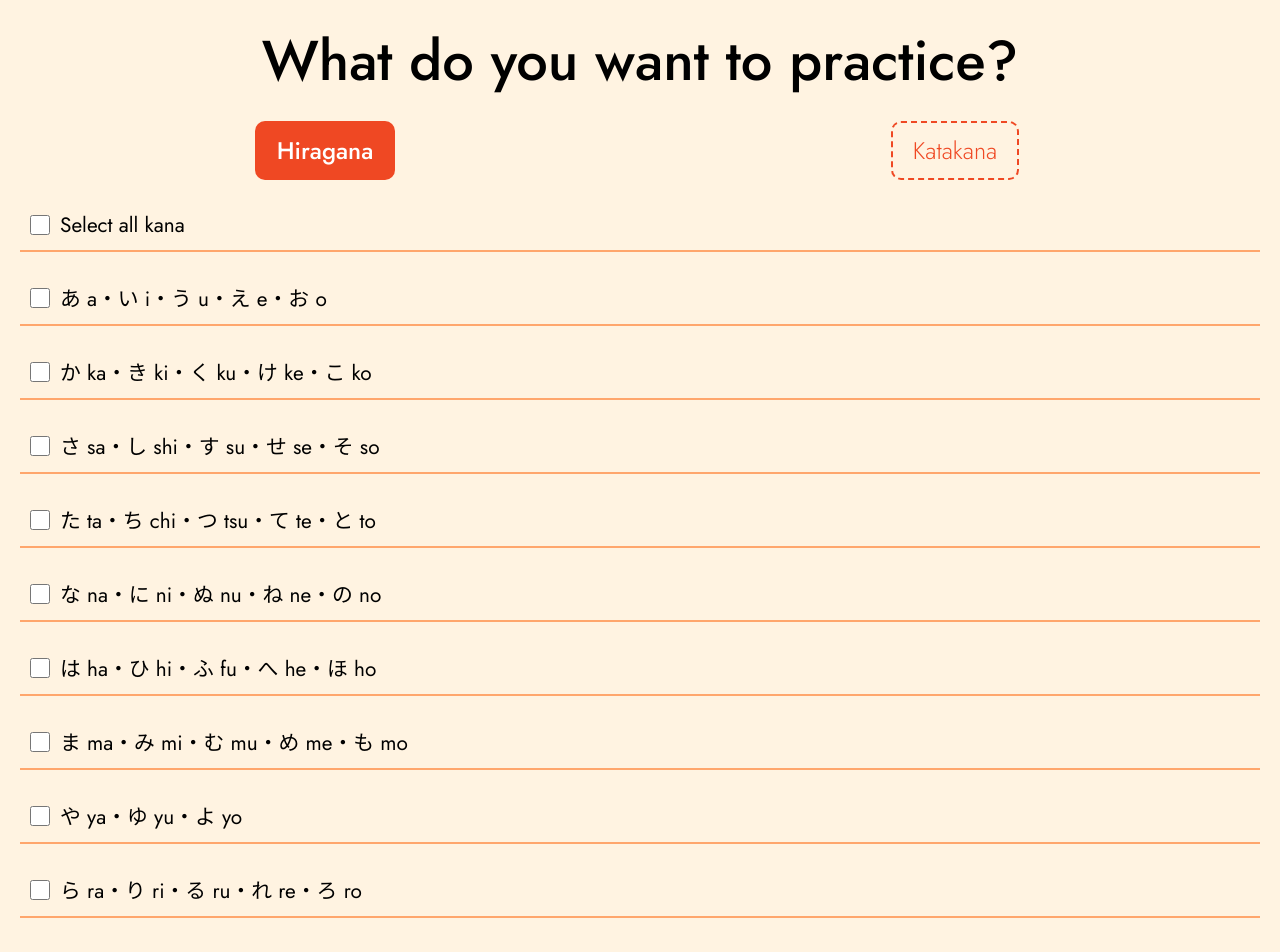
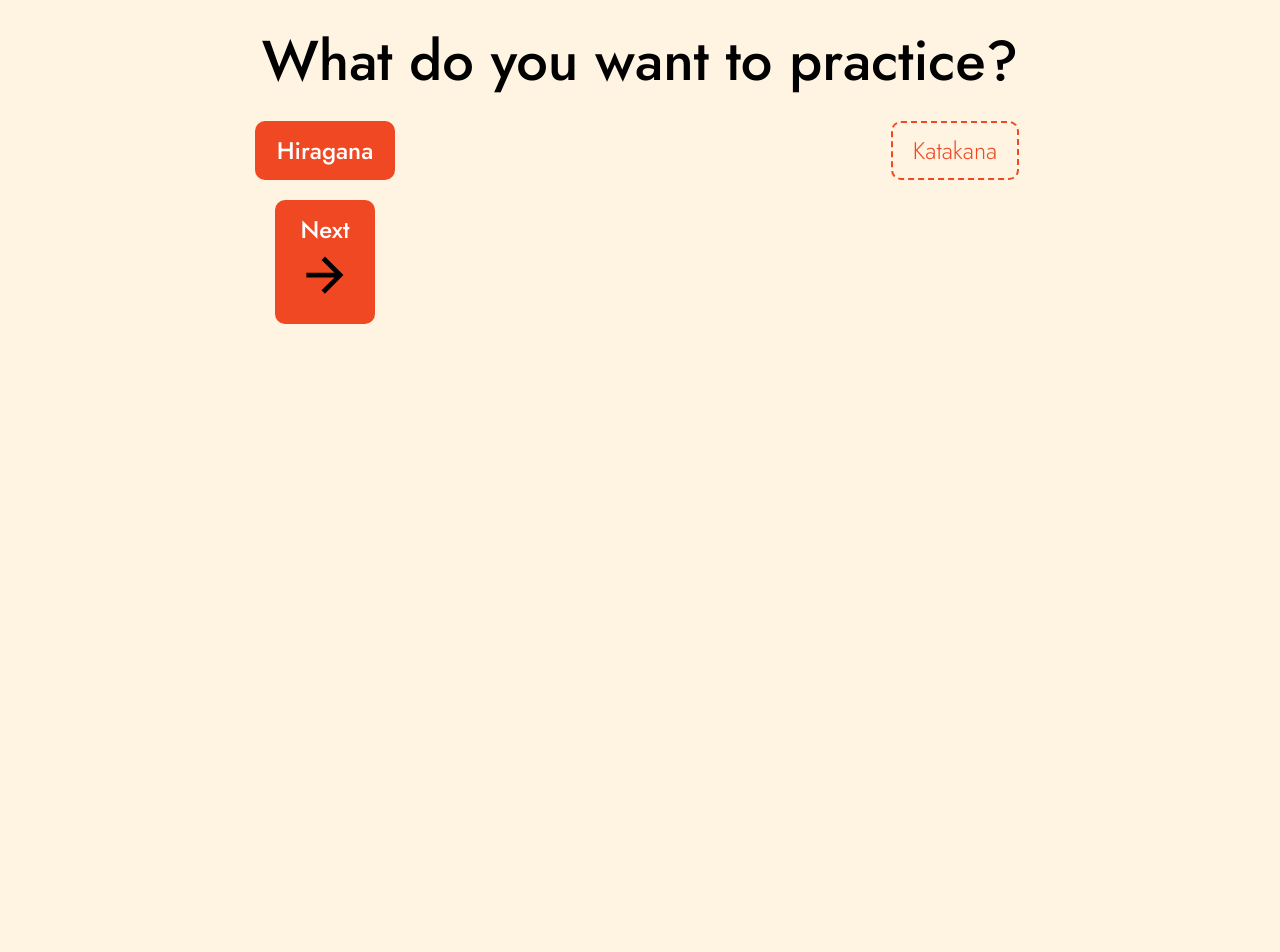
Before and after one commit to federicaercole/kana-app, a React (Create React App) app: page / in a window 1280 px wide. Shown: the top 952 px of the page. After the commit the page ends 800 px from the top, so only its background shows below. Built offline with nearby package versions, Linux system fonts and the light colour scheme.

Commit message:
Refactor components and fix bugs

```diff
--- a/src/App.js
+++ b/src/App.js
@@ -1,19 +1,36 @@
-import { useState } from "react";
+import { useState, useEffect } from "react";
 import { hiraganaWords } from "./utils/hiraganaWords";
+import StartPage from "./components/StartPage";
 import Card from "./components/Card";
 import Settings from "./components/Settings";
 import Message from "./components/Message";
-import End from "./components/End";
+import EndPage from "./components/EndPage";
+import WordReview from "./components/WordReview";
+
+const backIcon = <svg aria-hidden="true" focusable="false" xmlns="http://www.w3.org/2000/svg" viewBox="0 0 24 24"><path d="M20,11V13H8L13.5,18.5L12.08,19.92L4.16,12L12.08,4.08L13.5,5.5L8,11H20Z" /></svg>;
 
 function App() {
   const [selectedKana, setSelectedKana] = useState([]);
   const [selectedWords, setSelectedWords] = useState([]);
   const [maxNumberOfWords, setMaxNumberOfWords] = useState(10);
-  const [status, setStatus] = useState("settings");
+  const [status, setStatus] = useState("start");
   const [message, setMessage] = useState("");
   const [isHiragana, setIsHiragana] = useState(true);
   const [score, setScore] = useState(0);
   const [wrongWords, setWrongWords] = useState([]);
+
+  useEffect(() => {
+    const hiraganaButton = document.querySelector(".hiragana");
+    const katakanaButton = document.querySelector(".katakana");
+
+    if (isHiragana) {
+      katakanaButton.classList.add("inactive");
+      hiraganaButton.classList.remove("inactive");
+    } else {
+      hiraganaButton.classList.add("inactive");
+      katakanaButton.classList.remove("inactive");
+    }
+  }, [isHiragana])
 
   function selectWordsRandom() {
     const selectedWordsSet = new Set();
@@ -63,13 +80,22 @@ function App() {
 
   return (
     <>
-      {status === "settings" && <h1>What do you want to <span className="highlight">practice</span>?</h1>}
-      {status === "settings" && <Settings selectedKana={selectedKana} setSelectedKana={setSelectedKana} setMaxNumberOfWords={setMaxNumberOfWords} setIsHiragana={setIsHiragana} isHiragana={isHiragana} />}
-      {message !== "" && status === "settings" && <Message message={message} />}
-      {status === "settings" && <button type="button" className="start" onClick={(e) => startApp(e)}>Start</button>}
-      {status === "play" && <Card selectedWords={selectedWords} setStatus={setStatus} maxNumberOfWords={maxNumberOfWords} message={message} setMessage={setMessage} setScore={setScore}
-        wrongWords={wrongWords} setWrongWords={setWrongWords} />}
-      {status === "end" && <End score={score} selectedWords={selectedWords} wrongWords={wrongWords} setStatus={setStatus} setSelectedKana={setSelectedKana} setMessage={setMessage} />}
+      <main>
+        {status === "start" && <StartPage status={status} setStatus={setStatus} setIsHiragana={setIsHiragana} />}
+        {status === "settings" && <Settings status={status} selectedKana={selectedKana} setSelectedKana={setSelectedKana} setMaxNumberOfWords={setMaxNumberOfWords} isHiragana={isHiragana} />}
+
+        {message !== "" && status === "settings" && <Message message={message} />}
+        {status === "settings" && <button type="button" className="back" onClick={() => {
+          setStatus("start"); setSelectedKana([]); setIsHiragana(true); setMessage("")
+        }}>{backIcon} Back</button>}
+        {status === "settings" && <button type="button" className="start" onClick={(e) => startApp(e)}>Start</button>}
+
+        {status === "play" && <Card selectedWords={selectedWords} setStatus={setStatus} maxNumberOfWords={maxNumberOfWords} message={message} setMessage={setMessage} setScore={setScore}
+          wrongWords={wrongWords} setWrongWords={setWrongWords} />}
+        {status === "end" && <EndPage score={score} selectedWords={selectedWords} setStatus={setStatus} setSelectedKana={setSelectedKana} />}
+        {status === "review" && <WordReview setStatus={setStatus} setMessage={setMessage} setSelectedKana={setSelectedKana} selectedWords={selectedWords} wrongWords={wrongWords} />}
+      </main>
+      <footer></footer>
     </>
   )
 
--- a/src/components/Card.js
+++ b/src/components/Card.js
@@ -42,6 +42,7 @@ function Card({ selectedWords, maxNumberOfWords, setStatus, message, setMessage,
             setCurrentWordIndex(prev => prev + 1);
             setMessage("");
         } else {
+            setMessage("");
             setStatus("end");
         }
     }
@@ -56,13 +57,12 @@ function Card({ selectedWords, maxNumberOfWords, setStatus, message, setMessage,
             checkWord(e);
         }
     }
-
     return (
         <>
             <div className="progress">
                 <p>{currentWordIndex + 1}/{maxNumberOfWords}</p>
             </div>
-            <label htmlFor="kanaWord" className="word">{selectedWords[currentWordIndex].kana}</label>
+            <label htmlFor="kanaWord" className="word" lang="ja-jp">{selectedWords[currentWordIndex].kana}</label>
             <div className="inputWord">
                 <input type="text" id="kanaWord" value={romaji} onChange={handleChange} onKeyDown={(e) => handleKeyInput(e)} required />
                 <button type="button" className="submit" onClick={checkWord}>Submit</button>
--- /dev/null
+++ b/src/components/EndPage.js
@@ -0,0 +1,11 @@
+function EndPage({ score, selectedWords, setStatus, setSelectedKana }) {
+    return (<>
+        <h1>Results</h1>
+        <div className="score">{score}</div>
+        <p>You got correct <strong>{score} out of {selectedWords.length}</strong> words</p>
+        <button type="button" className="start" onClick={() => { setStatus("start"); setSelectedKana([]) }}>New Game</button>
+        <button type="button" onClick={() => { setStatus("review") }}>List of the encountered words</button>
+    </>)
+}
+
+export default EndPage;
--- a/src/components/Settings.js
+++ b/src/components/Settings.js
@@ -18,35 +18,18 @@ const combinationLine = ["kya", "kyu", "kyo", "gya", "gyu",
     "myu", "myo", "rya", "ryu", "ryo", "sha", "shu", "sho", "ja", "ju", "jo",
     "hya", "hyu", "hyo", "bya", "byu", "byo", "pya", "pyu", "pyo"];
 
-function Settings({ selectedKana, setSelectedKana, setIsHiragana, isHiragana, setMaxNumberOfWords }) {
-
-    const allKanaCheckbox = document.querySelector("#selectAll");
+function Settings({ selectedKana, setSelectedKana, isHiragana, setMaxNumberOfWords }) {
 
     useEffect(() => {
-        const hiraganaButton = document.querySelector(".hiragana");
-        const katakanaButton = document.querySelector(".katakana");
-        const checkboxes = [...document.querySelectorAll("input[type='checkbox']")];
-
-        if (isHiragana) {
-            katakanaButton.classList.add("inactive");
-            hiraganaButton.classList.remove("inactive");
-        } else {
-            hiraganaButton.classList.add("inactive");
-            katakanaButton.classList.remove("inactive");
-        }
-
-        checkboxes.forEach(checkbox => checkbox.checked = false);
-        setSelectedKana([]);
-    }, [isHiragana, setSelectedKana])
-
-    useEffect(() => {
+        const allKanaCheckbox = document.querySelector("#selectAll");
         const checkboxesNotAllKana = [...document.querySelectorAll("input[type='checkbox']")].slice(1);
         if (checkboxesNotAllKana.every((checkbox) => checkbox.checked)) {
             allKanaCheckbox.checked = true;
         }
-    })
+    });
 
     function selectKana(e, line) {
+        const allKanaCheckbox = document.querySelector("#selectAll");
         if (e.target.checked) {
             setSelectedKana(selectedKana.concat(line));
         } else {
@@ -56,13 +39,14 @@ function Settings({ selectedKana, setSelectedKana, setIsHiragana, isHiragana, se
     }
 
     function selectAllKana() {
-        const checkboxes = [...document.querySelectorAll("input[type='checkbox']")];
+        const allKanaCheckbox = document.querySelector("#selectAll");
+        const checkboxesNotAllKana = [...document.querySelectorAll("input[type='checkbox']")].slice(1);
         if (allKanaCheckbox.checked) {
-            checkboxes.forEach(checkbox => checkbox.checked = true);
+            checkboxesNotAllKana.forEach(checkbox => checkbox.checked = true);
             setSelectedKana(selectedKana.concat(aLine, kaLine, saLine, taLine, naLine, maLine, haLine, yaLine, raLine,
                 waLine, dakutenLine, combinationLine));
         } else {
-            checkboxes.forEach(checkbox => checkbox.checked = false);
+            checkboxesNotAllKana.forEach(checkbox => checkbox.checked = false);
             setSelectedKana([]);
         }
     }
@@ -70,60 +54,59 @@ function Settings({ selectedKana, setSelectedKana, setIsHiragana, isHiragana, se
     function selectNumber(e) {
         setMaxNumberOfWords(Number(e.target.value));
     }
-
     return (
-        <> <button type="button" className="hiragana" onClick={() => setIsHiragana(true)}>Hiragana</button>
-            <button type="button" className="katakana" onClick={() => setIsHiragana(false)}>Katakana</button>
+        <>
+            <p>Choose the kana you want to review:</p>
             <div className="allKana">
                 <input id="selectAll" type="checkbox" onClick={() => selectAllKana()} />
                 <label htmlFor="selectAll">Select all kana</label>
             </div>
             <div>
                 <input id="aLine" type="checkbox" onClick={(e) => selectKana(e, aLine)} />
-                <label htmlFor="aLine">{isHiragana ? "あ a・い i・う u・え e・お o" : "ア a・イ i・ウ u・エ e・オ o"}</label>
+                <label htmlFor="aLine" lang="ja-jp">{isHiragana ? "あ a・い i・う u・え e・お o" : "ア a・イ i・ウ u・エ e・オ o"}</label>
             </div>
             <div>
                 <input id="kaLine" type="checkbox" onClick={(e) => selectKana(e, kaLine)} />
-                <label htmlFor="kaLine">{isHiragana ? "か ka・き ki・く ku・け ke・こ ko" : "カ ka・キ ki・ク ku・ケ ke・コ ko"}</label>
+                <label htmlFor="kaLine" lang="ja-jp">{isHiragana ? "か ka・き ki・く ku・け ke・こ ko" : "カ ka・キ ki・ク ku・ケ ke・コ ko"}</label>
             </div>
 
             <div>
                 <input id="saLine" type="checkbox" onClick={(e) => selectKana(e, saLine)} />
-                <label htmlFor="kaLine">{isHiragana ? "さ sa・し shi・す su・せ se・そ so" : "サ sa・シ shi・ス su・セ se・ソ so"}</label>
+                <label htmlFor="kaLine" lang="ja-jp">{isHiragana ? "さ sa・し shi・す su・せ se・そ so" : "サ sa・シ shi・ス su・セ se・ソ so"}</label>
             </div>
 
             <div>
                 <input id="taLine" type="checkbox" onClick={(e) => selectKana(e, taLine)} />
-                <label htmlFor="taLine">{isHiragana ? "た ta・ち chi・つ tsu・て te・と to" : "タ ta・チ chi・ツ tsu・テ te・ト to"}</label>
+                <label htmlFor="taLine" lang="ja-jp">{isHiragana ? "た ta・ち chi・つ tsu・て te・と to" : "タ ta・チ chi・ツ tsu・テ te・ト to"}</label>
             </div>
 
             <div>
                 <input id="naLine" type="checkbox" onClick={(e) => selectKana(e, naLine)} />
-                <label htmlFor="naLine">{isHiragana ? "な na・に ni・ぬ nu・ね ne・の no" : "ナ na・ニ ni・ヌ nu・ネ ne・ノ no"}</label>
+                <label htmlFor="naLine" lang="ja-jp">{isHiragana ? "な na・に ni・ぬ nu・ね ne・の no" : "ナ na・ニ ni・ヌ nu・ネ ne・ノ no"}</label>
             </div>
 
             <div>
                 <input id="haLine" type="checkbox" onClick={(e) => selectKana(e, haLine)} />
-                <label htmlFor="haLine">{isHiragana ? "は ha・ひ hi・ふ fu・へ he・ほ ho" : "ハ ha・ヒ hi・フ fu・ヘ he・ホ ho"}</label>
+                <label htmlFor="haLine" lang="ja-jp">{isHiragana ? "は ha・ひ hi・ふ fu・へ he・ほ ho" : "ハ ha・ヒ hi・フ fu・ヘ he・ホ ho"}</label>
             </div>
 
             <div>
                 <input id="maLine" type="checkbox" onClick={(e) => selectKana(e, maLine)} />
-                <label htmlFor="maLine">{isHiragana ? "ま ma・み mi・む mu・め me・も mo" : "マ ma・ミ mi・ム mu・メ me・モ mo"}</label>
+                <label htmlFor="maLine" lang="ja-jp">{isHiragana ? "ま ma・み mi・む mu・め me・も mo" : "マ ma・ミ mi・ム mu・メ me・モ mo"}</label>
             </div>
             <div>
                 <input id="yaLine" type="checkbox" onClick={(e) => selectKana(e, yaLine)} />
-                <label htmlFor="yaLine">{isHiragana ? "や ya・ゆ yu・よ yo" : "ヤ ya・ユ yu・ヨ yo"}</label>
+                <label htmlFor="yaLine" lang="ja-jp">{isHiragana ? "や ya・ゆ yu・よ yo" : "ヤ ya・ユ yu・ヨ yo"}</label>
             </div>
 
             <div>
                 <input id="raLine" type="checkbox" onClick={(e) => selectKana(e, raLine)} />
-                <label htmlFor="raLine">{isHiragana ? "ら ra・り ri・る ru・れ re・ろ ro" : "ラ ra・リ ri・ル ru・レ re・ロ ro"}</label>
+                <label htmlFor="raLine" lang="ja-jp">{isHiragana ? "ら ra・り ri・る ru・れ re・ろ ro" : "ラ ra・リ ri・ル ru・レ re・ロ ro"}</label>
             </div>
 
             <div>
                 <input id="waLine" type="checkbox" onClick={(e) => selectKana(e, waLine)} />
-                <label htmlFor="waLine">{isHiragana ? "わ wa・を wo・ん n" : "ワ wa・ヲ wo・ン n"}</label>
+                <label htmlFor="waLine" lang="ja-jp">{isHiragana ? "わ wa・を wo・ん n" : "ワ wa・ヲ wo・ン n"}</label>
             </div>
 
             <div>
@@ -136,13 +119,14 @@ function Settings({ selectedKana, setSelectedKana, setIsHiragana, isHiragana, se
                 <label htmlFor="combinationLine">Combination kana</label>
             </div>
 
+            <div>
                 <label htmlFor="numberOfWords">Number of words to review</label>
                 <select id="numberOfWords" name="words" onChange={selectNumber}>
                     <option defaultValue="10">10</option>
                     <option value="25">25</option>
                     <option value="50">50</option>
                 </select>
-
+            </div>
         </>)
 }
 
--- /dev/null
+++ b/src/components/StartPage.js
@@ -0,0 +1,14 @@
+const nextIcon = <svg aria-hidden="true" focusable="false" xmlns="http://www.w3.org/2000/svg" viewBox="0 0 24 24"><path d="M4,11V13H16L10.5,18.5L11.92,19.92L19.84,12L11.92,4.08L10.5,5.5L16,11H4Z" /></svg>
+
+function StartPage({ setStatus, setIsHiragana }) {
+
+    return (
+        <>
+            <h1>What do you want to <span className="highlight">practice</span>?</h1>
+            <button type="button" className="hiragana" onClick={() => setIsHiragana(true)}>Hiragana</button>
+            <button type="button" className="katakana inactive" onClick={() => setIsHiragana(false)}>Katakana</button>
+            <button type="button" className="next" onClick={() => { setStatus("settings") }}>Next {nextIcon}</button>
+        </>)
+}
+
+export default StartPage;
--- /dev/null
+++ b/src/components/WordReview.js
@@ -0,0 +1,29 @@
+function WordReview({ setStatus, setSelectedKana, setMessage, selectedWords, wrongWords }) {
+
+    return (
+        <>
+            <h1>List of the reviewed words</h1>
+            <table>
+                <thead>
+                    <tr>
+                        <th>Kana</th>
+                        <th>Romaji</th>
+                        <th>Kanji</th>
+                    </tr>
+                </thead>
+                <tbody>
+                    {selectedWords.map((word) => {
+                        return (
+                            <tr key={word.kana} className={wrongWords.includes(word) ? "wrong" : ""}>
+                                <td lang="ja-jp">{word.kana}</td>
+                                <td>{word.romaji.join("")}</td>
+                                <td lang="ja-jp">{word.kanji}</td>
+                            </tr>)
+                    })}
+                </tbody>
+            </table>
+            <button type="button" className="start" onClick={() => { setStatus("start"); setSelectedKana([]) }}>New Game</button>
+        </>)
+}
+
+export default WordReview;
--- a/src/index.js
+++ b/src/index.js
@@ -3,7 +3,7 @@ import ReactDOM from 'react-dom/client';
 import './index.css';
 import App from './App';
 
-const root = ReactDOM.createRoot(document.querySelector('main'));
+const root = ReactDOM.createRoot(document.querySelector('#app'));
 root.render(
   <React.StrictMode>
     <App />
```
Also changed, not shown: public/index.html (+2 -24 lines), src/components/End.js (deleted, +0 -33 lines). Lines whose indentation alone changed are shown as unchanged.
